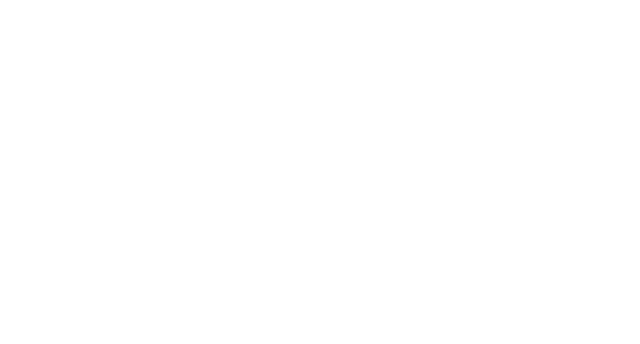
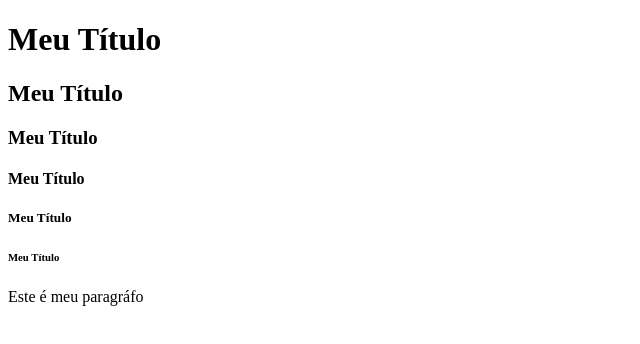
Before and after one commit to Voltex888/html-css-studies, a plain HTML site: page index.html in a window 1280 px wide. Shown: the whole page, without its empty margins (0-640 px from the left). Drawn offline with Linux system fonts and the light colour scheme.

Commit message:
Adicionando os primeiros titulos e paragrafos

```diff
--- a/aula02.html
+++ b/index.html
@@ -7,6 +7,18 @@
     </head>
     <body>
         <!-- todo o conteúdo de meu site-->
+         <!-- título-->
+          <h1>Meu Título</h1>
+          <h2>Meu Título</h2>
+          <h3>Meu Título</h3>
+          <h4>Meu Título</h4>
+          <h5>Meu Título</h5>
+          <h6>Meu Título</h6>
+
+
+         <!--parágrafo-->
+        <p>Este é meu paragráfo</p>
+
     </body>
     <footer>
         <!-- rodapé do site-->
```
Also changed, not shown: aula01.html (deleted, +0 -12 lines).
